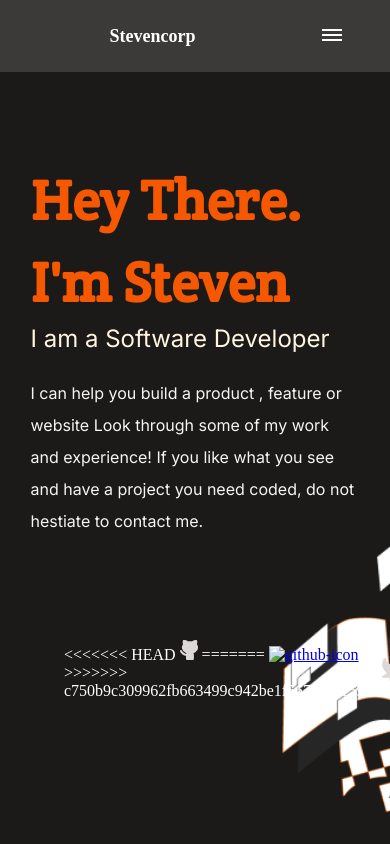
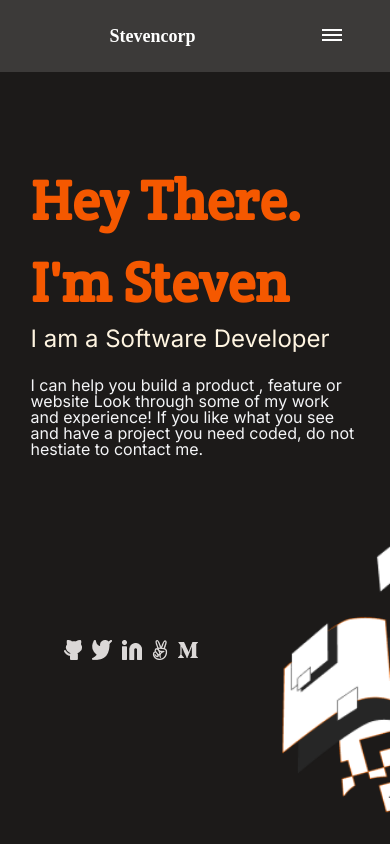
Before and after one commit to emmanuelsteven/Portfolio, a website: page index.html in a window 390 px wide. Drawn offline with Linux system fonts and the light colour scheme.

Commit message:
update on portfolio

```diff
--- a/index.html
+++ b/index.html
@@ -33,13 +33,8 @@
                 <div id="socials-top">
                     <ul class="aside">
                         <li>
-<<<<<<< HEAD
                             <a href="https://github.com/emmanuelsteven"><img src="/img2/git.png"
                                     alt="github-icon" /></a>
-=======
-                            <a href="https://github.com/emmanuelsteven"><img src="/img2/github.png" alt="github-icon" /></a>
-
->>>>>>> c750b9c309962fb663499c942be1f5677f171598
                         </li>
                         <li>
                             <a href="https://twitter.com/CjayStev"><img src="img2/Vector.png" alt="twitter-icon" /></a>
--- a/style.css
+++ b/style.css
@@ -550,7 +550,7 @@ button:disabled {
   color: #fff;
   border: none;
   font-size: 17px;
-  margin-top: 4px;
+  margin-top: 28px;
 }
 
 .card1 button:active {
@@ -690,13 +690,6 @@ button:disabled {
     color: #f4f5f7;
     padding-top: 24px;
     margin-left: -240px;
-  }
-
-  .profile-text p {
-    font-size: 1.25;
-    line-height: 32px;
-    color: #f4f5f7;
-    padding-top: 1.5;
   }
 
   .header3 p {
@@ -898,6 +891,7 @@ button:disabled {
     gap: 5px;
     margin-top: -12px;
   }
+
   .chips {
     display: flex;
     flex-direction: column;
```
Also changed, not shown: .stylelintrc.json, 1 other file.
